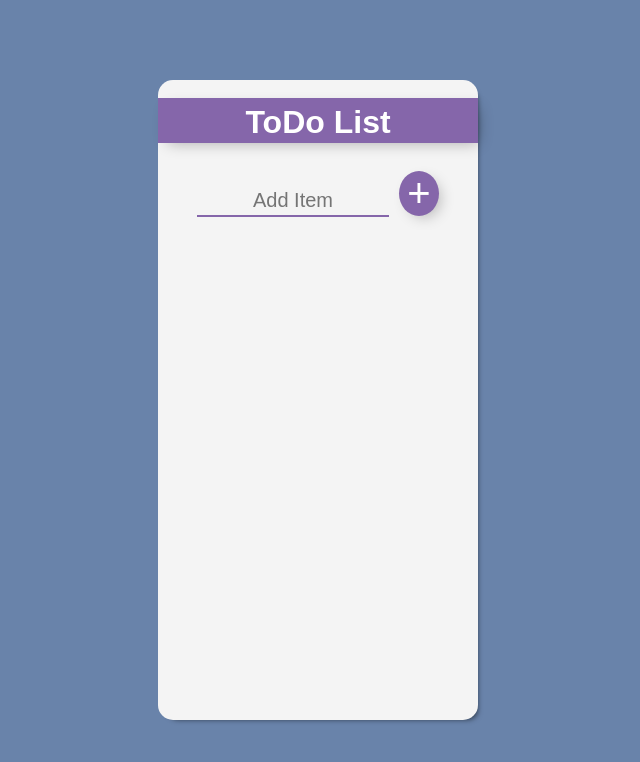
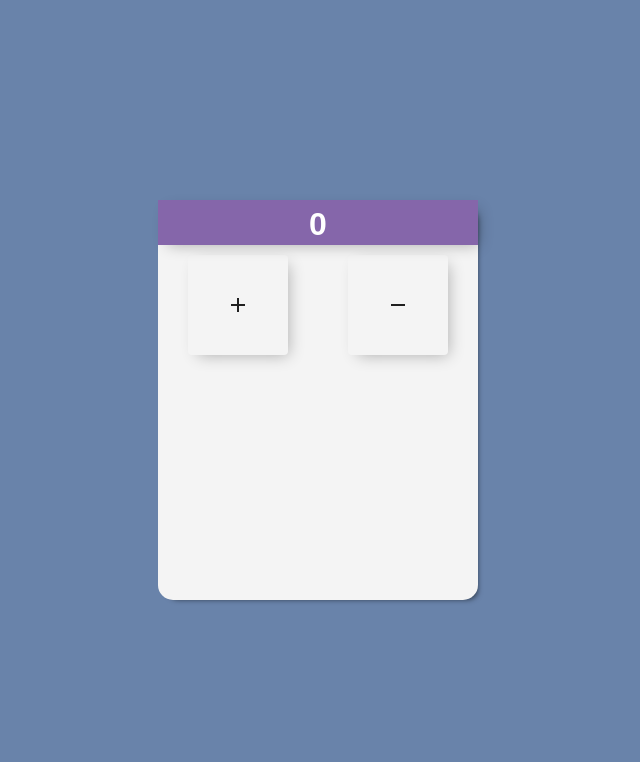
Before and after one commit to Shubham138g/Html, a React (Create React App) app in the folder todo-list/todo/: page / in a window 1280 px wide. Shown: the top 762 px of the page, without its empty margins (322-962 px from the left). Built offline with nearby package versions, Linux system fonts and the light colour scheme.

Commit message:
material ui icons

```diff
--- a/todo-list/todo/package.json
+++ b/todo-list/todo/package.json
@@ -3,6 +3,8 @@
   "version": "0.1.0",
   "private": true,
   "dependencies": {
+    "@material-ui/core": "^4.12.4",
+    "@material-ui/icons": "^4.11.3",
     "@testing-library/jest-dom": "^5.17.0",
     "@testing-library/react": "^13.4.0",
     "@testing-library/user-event": "^13.5.0",
--- a/todo-list/todo/src/App.css
+++ b/todo-list/todo/src/App.css
@@ -123,3 +123,6 @@ ol li {
   margin-right: 5px;
   font-size: 15px;
 }
+.inc_dec_btn:hover{
+color: red;
+}
--- a/todo-list/todo/src/component/IncDec.jsx
+++ b/todo-list/todo/src/component/IncDec.jsx
@@ -1,4 +1,7 @@
 import React, { useState } from "react";
+import AddIcon from '@material-ui/icons/Add';
+import RemoveIcon from '@material-ui/icons/Remove';
+import Button from '@material-ui/core/Button';
 
 export default function IncDec() {
   const [num, setNum] = useState(0);
@@ -19,12 +22,13 @@ export default function IncDec() {
         <div className="inc_dec_div">
           <h1>{num}</h1>
           <div className="btn">
-            <button className="inc_dec_btn" onClick={incNum}>
-              Increment
-            </button>
-            <button className="inc_dec_btn" onClick={decNum}>
-              Decrement
-            </button>
+            <Button className="inc_dec_btn" onClick={incNum}>
+              <AddIcon />
+            </Button>
+
+            <Button className="inc_dec_btn" onClick={decNum}>
+              <RemoveIcon />
+            </Button>
           </div>
         </div>
       </div>
--- a/todo-list/todo/src/index.js
+++ b/todo-list/todo/src/index.js
@@ -8,8 +8,8 @@ import IncDec from './component/IncDec';
 const root = ReactDOM.createRoot(document.getElementById('root'));
 root.render(
   <React.StrictMode>
-    <App />
-    {/* <IncDec /> */}
+    {/* <App /> */}
+    <IncDec />
   </React.StrictMode>
 );
 
```
Also changed, not shown: 1 other file (tests, documents, lock files or other folders).
